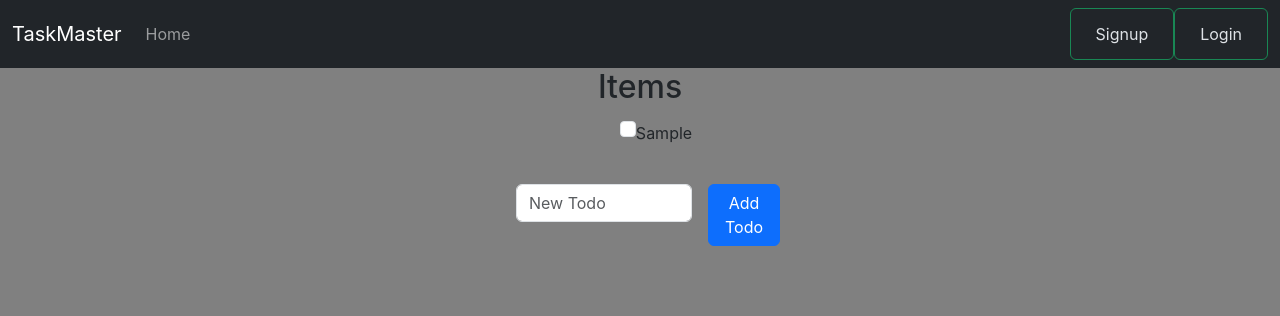
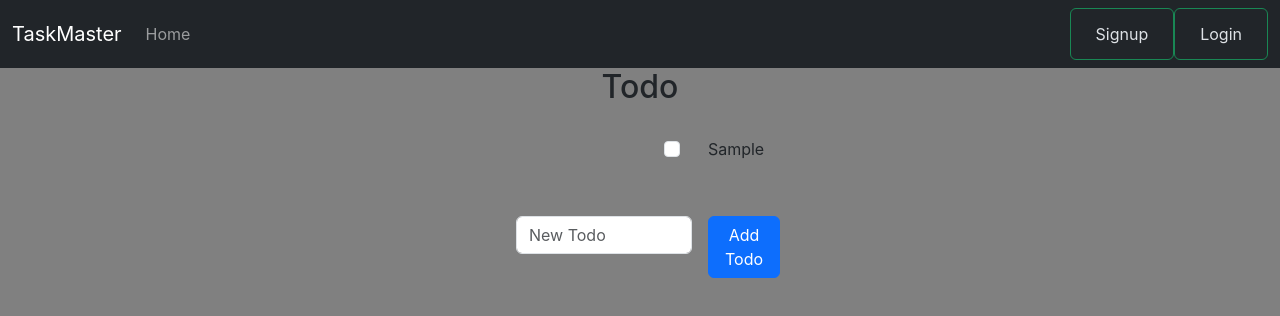
Before and after one commit to bengillitt/TaskMasterTodoList, a React (Create React App) app: page / in a window 1280 px wide. Both pictures are taken after typing "Sample" into the empty fields and a click on the button "Add Todo". Shown: the top 316 px of the page. Built offline with nearby package versions, Linux system fonts and the light colour scheme.

Commit message:
Adding CSS Now

```diff
--- a/src/components/ToDo.js
+++ b/src/components/ToDo.js
@@ -193,7 +193,7 @@ const Todo = () => {
   return (
     <div>
       <div className="tododiv">
-        <h2>Items</h2>
+        <h2>Todo</h2>
         <TodoItems
           items={todoArray}
           remove={removeFromArray}
--- a/src/components/Todo.css
+++ b/src/components/Todo.css
@@ -1,12 +1,21 @@
 .todoli {
-  display: flex;
-  justify-content: center;
+  display: grid;
+  grid-template-columns: 1fr 1fr;
+  grid-template-rows: 1fr;
+  margin-left: 40%;
+  width: 100px;
+  align-items: center;
   background-color: grey;
   border-color: grey;
 }
 
 .tododiv {
   text-align: center;
+}
+
+.todoContent {
+  margin-left: 25px;
+  margin-top: 16px;
 }
 
 ul {
--- a/src/components/TodoItem.js
+++ b/src/components/TodoItem.js
@@ -39,7 +39,7 @@ const TodoItem = (props) => {
         value={props.item}
         aria-label="Checkbox for following text input"
       />
-      {props.item}
+      <p className="todoContent">{props.item}</p>
     </div>
   );
 };
```
